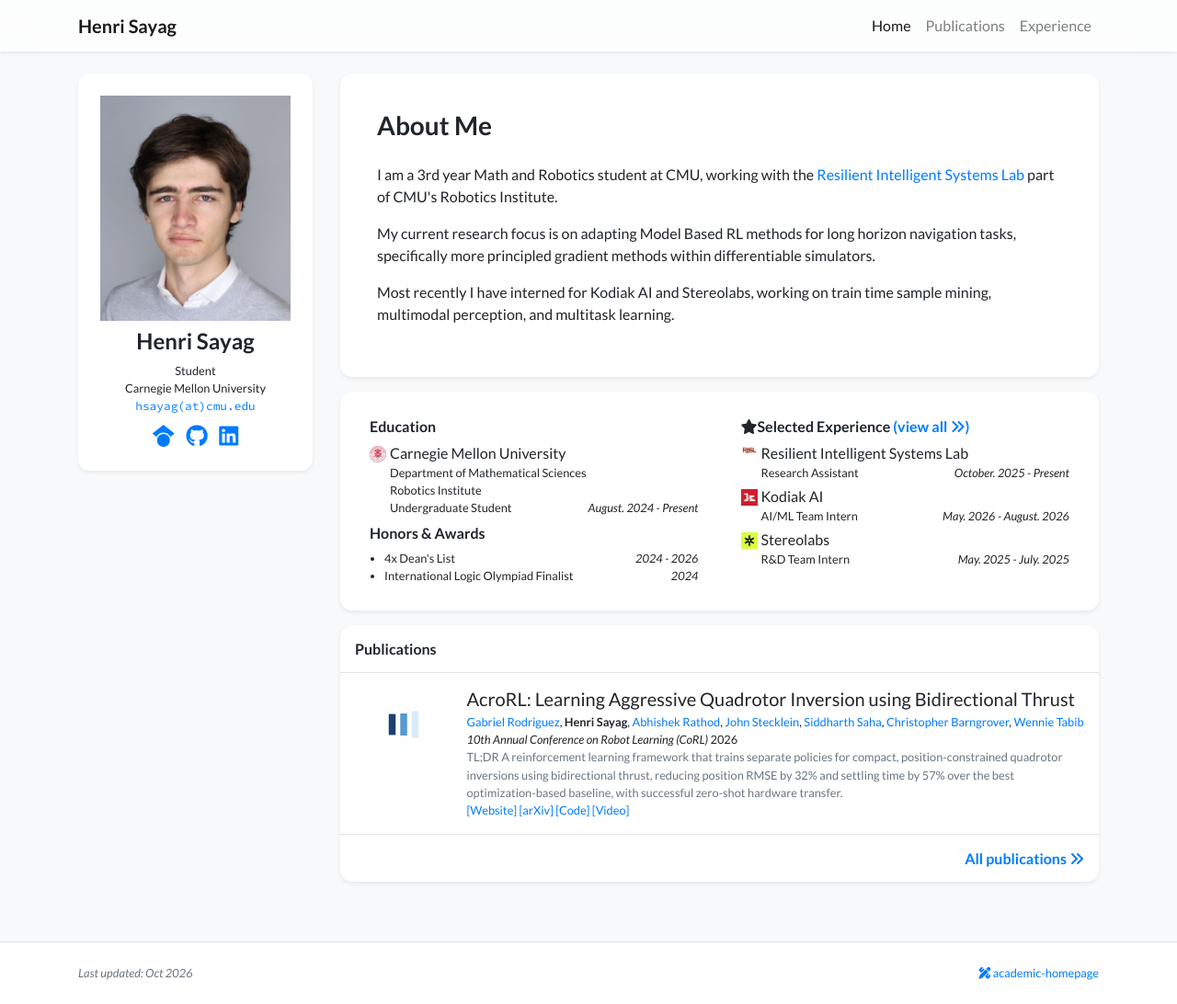
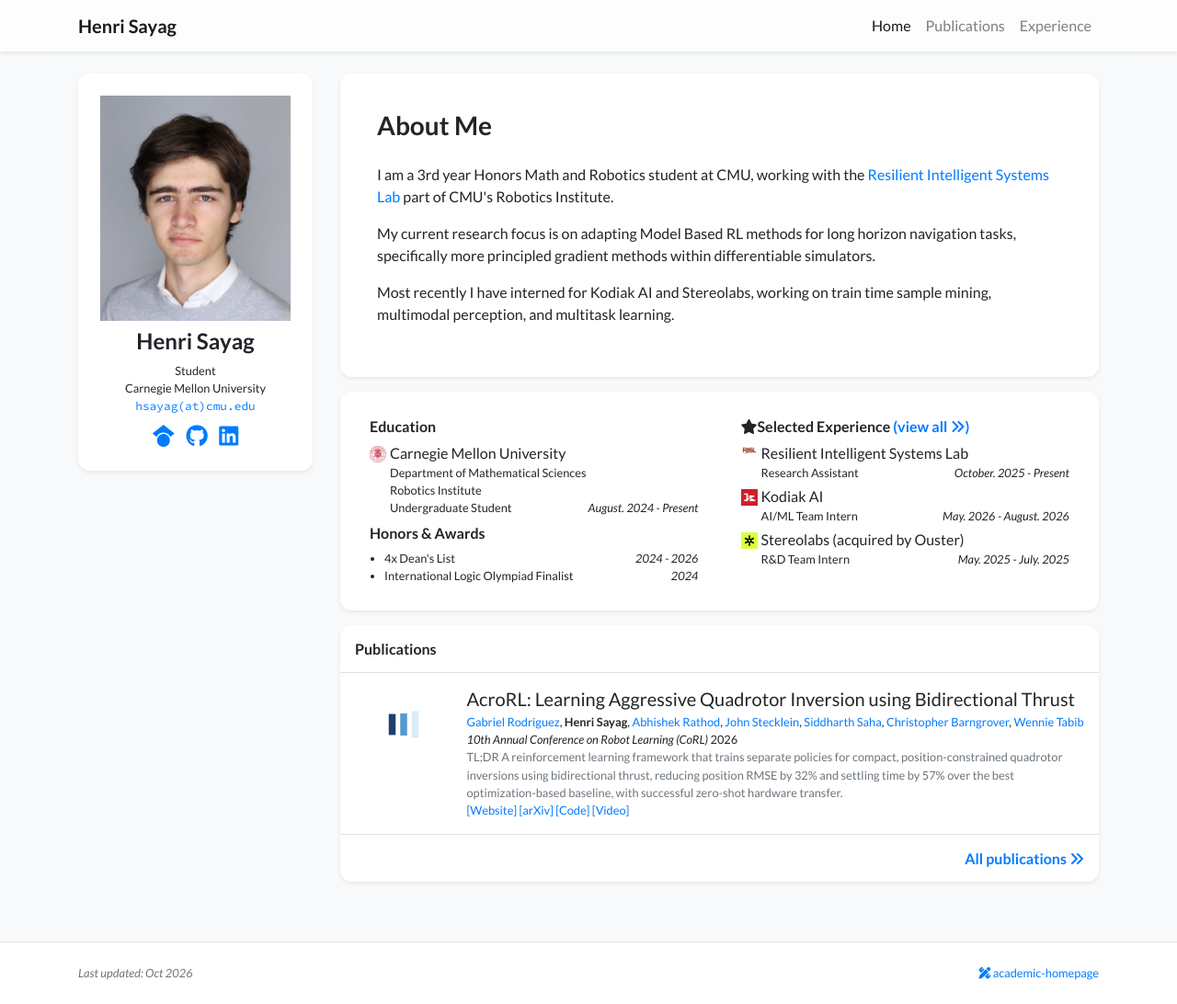
Before and after one commit to HSayag/HSayag.github.io, a Jekyll site: the page built from index.html, in a window 1280 px wide and 1092 px high. Shown: the whole window at 92% size. Built offline with Jekyll 4.4.1, drawn with Linux system fonts in a browser that asks for light colours; nearby versions of some CDN libraries; a style sheet for code colours, icons or effects is not loaded.

```diff
--- a/_data/profile.yml
+++ b/_data/profile.yml
@@ -19,7 +19,7 @@ linkedin: henri-sayag
 short_bio_text_justify: false
 short_bio: >-
   <p>
-    I am a 3rd year Math and Robotics student at CMU, working with the
+    I am a 3rd year Honors Math and Robotics student at CMU, working with the
     <a href="https://rislab.org/" target="_blank">Resilient Intelligent Systems Lab</a>
     part of
     CMU's Robotics Institute.
@@ -55,7 +55,7 @@ experience:
   logo: /assets/images/badges/kodiak.png
   position: AI/ML Team Intern
   date: May. 2026 - August. 2026
-- name: Stereolabs
+- name: Stereolabs (acquired by Ouster)
   logo: /assets/images/badges/stereolabs.png
   position: R&D Team Intern
   date: May. 2025 - July. 2025
```
Also changed, not shown: _experience/2025/2025-Stereolabs.md (+1 -1 lines).
